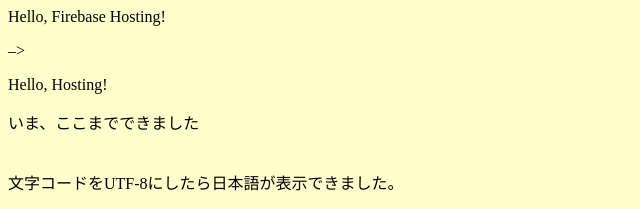
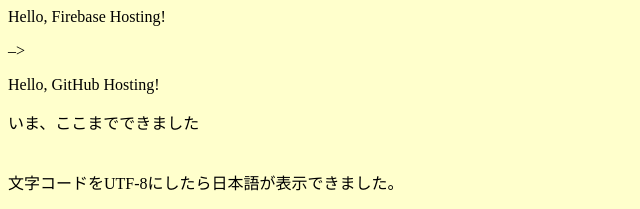
Before and after one commit to furupon2008/sample2, a plain HTML site: page docs/index.html in a window 1280 px wide. Shown: the top 209 px of the page, 0-640 px from the left. Drawn offline with Linux system fonts and the light colour scheme.

Commit message:
Update index.html

```diff
--- a/docs/index.html
+++ b/docs/index.html
@@ -21,7 +21,7 @@
 <!–
         <p>Hello, Firebase Hosting!</p>
 –>
-        <p>Hello, Hosting!</p>
+        <p>Hello, GitHub Hosting!</p>
         いま、ここまでできました<br><br>
         <br>
         文字コードをUTF-8にしたら日本語が表示できました。<br><br>
```
